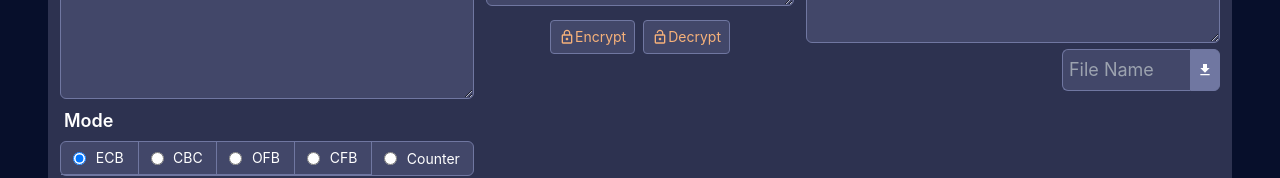
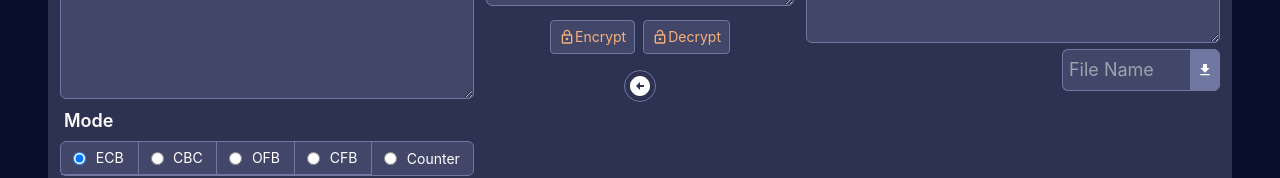
Before and after one commit to dclairvoyance/Tugas3_IF4020_Kripto, a React (Vite) app in the folder frontend/: page / in a window 1280 px wide. Shown: the part 523-701 px from the top of the page. Built offline with nearby package versions, Linux system fonts and the light colour scheme.

Commit message:
feat: button back arrow

```diff
--- a/frontend/src/components/Delazi.jsx
+++ b/frontend/src/components/Delazi.jsx
@@ -1,5 +1,5 @@
 import { useState, useRef } from "react";
-import { MdLockOutline, MdLockOpen } from "react-icons/md";
+import { MdLockOutline, MdLockOpen, MdArrowCircleLeft } from "react-icons/md";
 import Subpage from "./Subpage";
 import TextInput from "./TextInput";
 import FileInput from "./FileInput";
@@ -23,6 +23,10 @@ const Delazi = () => {
   const [rounds, setRounds] = useState("14");
   const [round, setRound] = useState(16);
   const [size, setSize] = useState(2);
+
+  const setInputAsOutput = () => {
+    setUserInput(userOutput);
+  }
 
 
   const validateKey = () => {
@@ -186,6 +190,11 @@ const Delazi = () => {
       const formData = new FormData();
       formData.append("file", fileInput);
       formData.append("key", key);
+      formData.append("round", round);
+      formData.append("mode", mode);
+      if (mode === "cfb" || mode === "ofb") {
+        formData.append("size", size);
+      }
 
       const response = await fetch(
         "http://localhost:8080/delazi_file_decrypt",
@@ -517,6 +526,12 @@ const Delazi = () => {
                 <span className="text-sm">Decrypt</span>
               </button>
             </div>
+            <button
+              onClick={setInputAsOutput}
+              className="rounded-full flex items-center justify-center w-8 h-8 border border-primary_3 mx-auto mt-3"
+            >
+              <MdArrowCircleLeft size="24" />
+            </button>
           </div>
 
           {/* output */}
```
